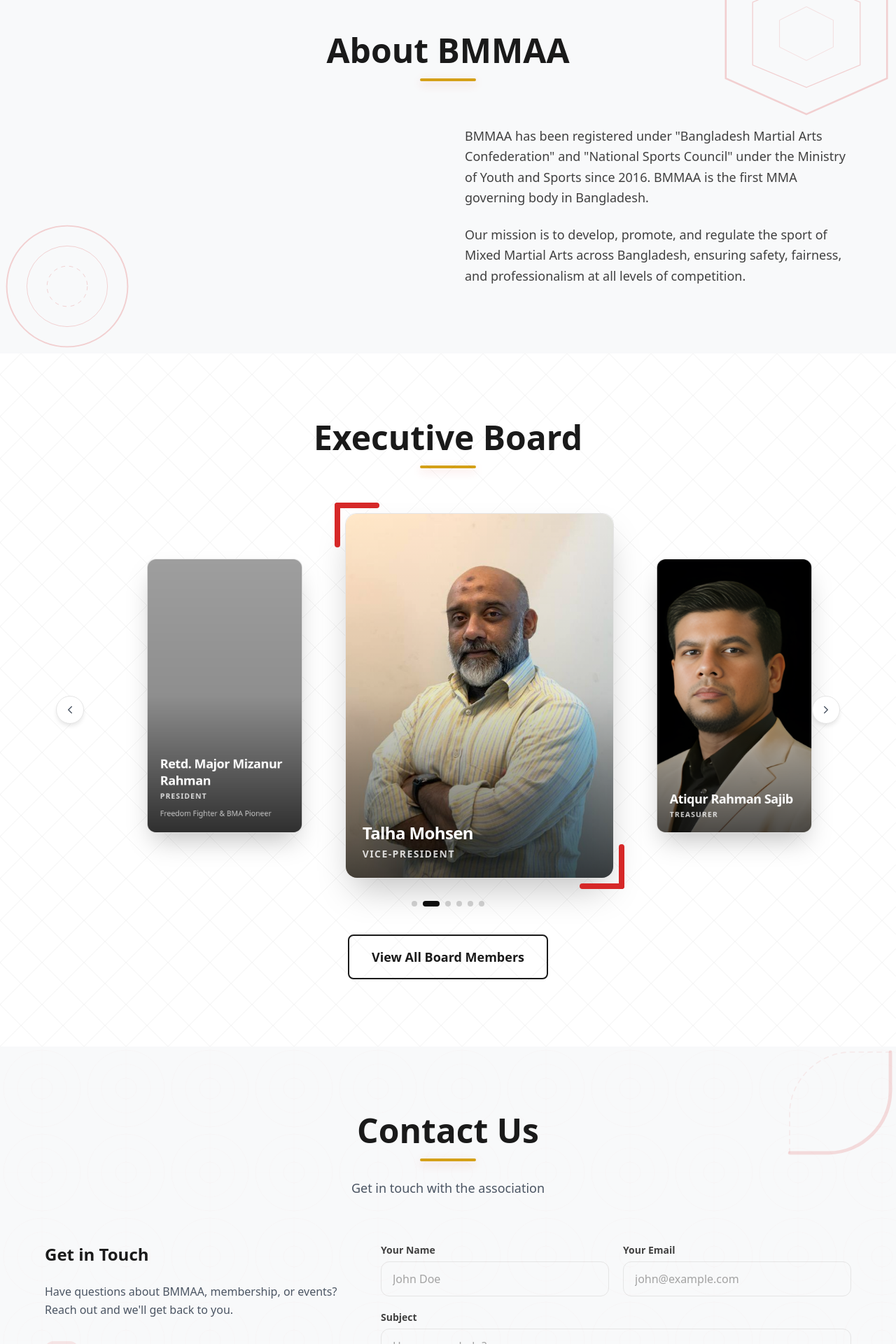
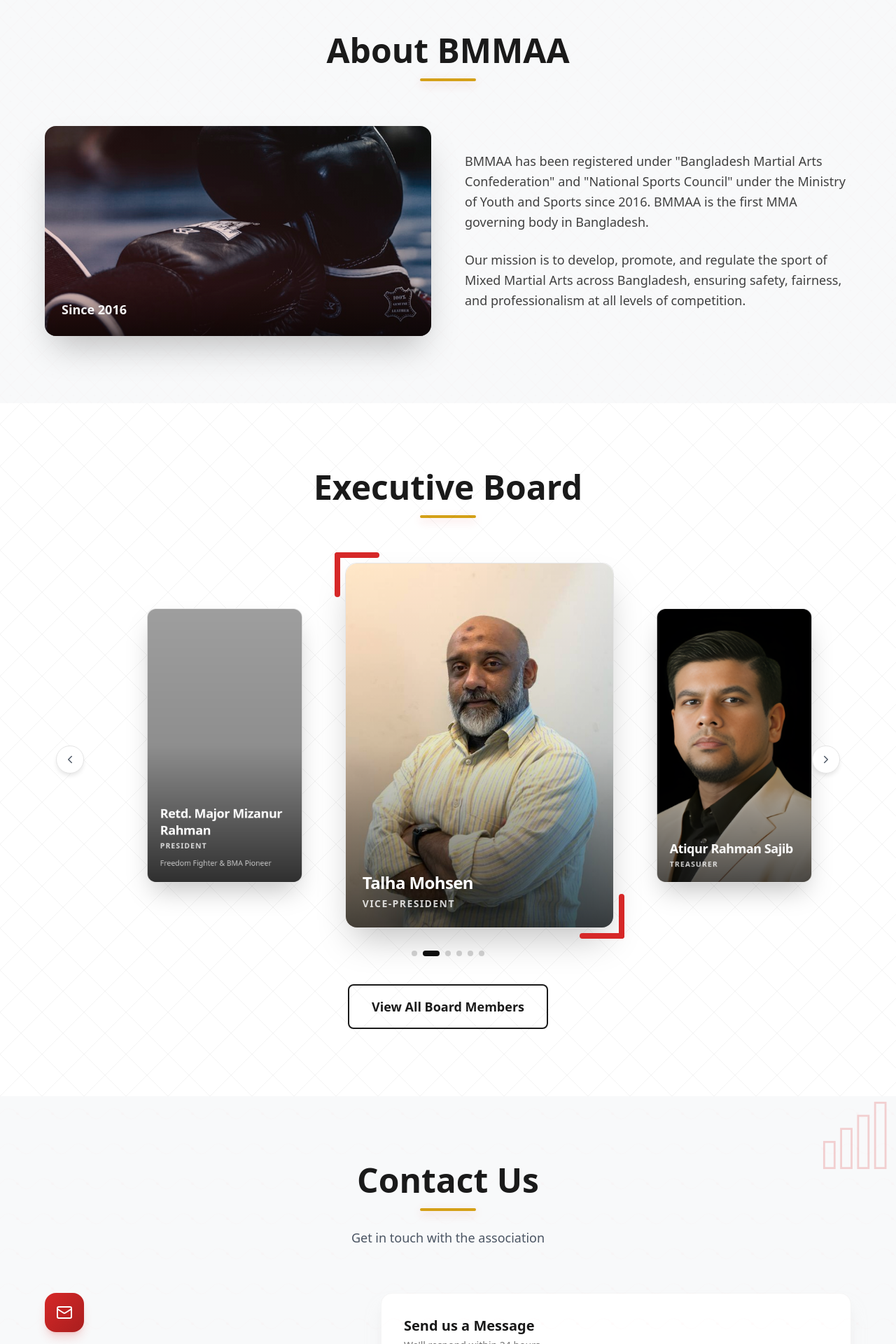
Before and after one commit to AK-Tanha/BMMAA-site, a Next.js app: page / in a window 1280 px wide. Shown: the part 880-2800 px from the top of the page at 70% size. Built offline with nearby package versions, Linux system fonts and the light colour scheme; grey boxes are pictures that could not be loaded.

Commit message:
feat: enhance visual design with SVG patterns, improved animations, and dynamic media updates.

```diff
--- a/app/page.tsx
+++ b/app/page.tsx
@@ -19,38 +19,37 @@
       />
 
       <Section id="about" title="About BMMAA" className="relative bg-neutral-50 pt-24 md:pt-32 overflow-hidden">
-        {/* Subtle geometric decoration */}
-        <svg className="absolute top-0 right-0 w-48 md:w-64 h-48 md:h-64 text-secondary-500/20 pointer-events-none" viewBox="0 0 200 200" fill="none" xmlns="http://www.w3.org/2000/svg">
-          <polygon points="100,10 190,50 190,150 100,190 10,150 10,50" stroke="currentColor" strokeWidth="2" />
-          <polygon points="100,40 160,65 160,135 100,160 40,135 40,65" stroke="currentColor" strokeWidth="1" />
-          <polygon points="100,70 130,85 130,115 100,130 70,115 70,85" stroke="currentColor" strokeWidth="0.5" />
-        </svg>
-        <svg className="absolute bottom-0 left-0 w-32 md:w-48 h-32 md:h-48 text-secondary-500/20 pointer-events-none" viewBox="0 0 100 100" fill="none" xmlns="http://www.w3.org/2000/svg">
-          <circle cx="50" cy="50" r="45" stroke="currentColor" strokeWidth="1" />
-          <circle cx="50" cy="50" r="30" stroke="currentColor" strokeWidth="0.5" />
-          <circle cx="50" cy="50" r="15" stroke="currentColor" strokeWidth="0.5" strokeDasharray="3 3" />
+        {/* Shield scale pattern */}
+        <svg className="absolute inset-0 w-full h-full text-secondary-500/[0.05] pointer-events-none" xmlns="http://www.w3.org/2000/svg">
+          <defs>
+            <pattern id="shield-scales" width="30" height="30" patternUnits="userSpaceOnUse">
+              <path d="M15 0L30 15 15 30 0 15Z" fill="none" stroke="currentColor" strokeWidth="0.4" />
+              <circle cx="15" cy="15" r="1.5" fill="currentColor" opacity="0.3" />
+            </pattern>
+          </defs>
+          <rect width="100%" height="100%" fill="url(#shield-scales)" />
         </svg>
         <div className="grid grid-cols-1 lg:grid-cols-2 gap-8 lg:gap-12 items-center relative z-10">
-          <div className="animate-slide-up">
-            <div className="relative rounded-2xl overflow-hidden shadow-2xl">
+          <div className="animate-slide-up group">
+            <div className="relative rounded-2xl overflow-hidden shadow-2xl min-h-[200px] md:min-h-[300px] transition-transform duration-700 group-hover:scale-[1.02]">
               <Image
-                src="https://images.unsplash.com/photo-1549719386-74dfcbf7dbed?w=800&q=80"
+                src="/About.jpeg"
                 alt="BMMAA - Bangladesh Mixed Martial Arts Association"
                 fill
                 sizes="(max-width: 768px) 100vw, 50vw"
-                className="object-cover"
+                className="object-cover transition-transform duration-[8s] group-hover:scale-110"
               />
-              <div className="absolute inset-0 bg-gradient-to-tr from-secondary-500/20 to-transparent" />
+              <div className="absolute inset-0 bg-gradient-to-tr from-secondary-500/20 to-transparent transition-opacity duration-500 group-hover:opacity-60" />
               <div className="absolute bottom-0 left-0 right-0 bg-gradient-to-t from-black/60 to-transparent p-4 md:p-6">
-                <p className="text-white font-semibold text-sm md:text-lg">Since {ORGANIZATION.founded}</p>
+                <p className="text-white font-semibold text-sm md:text-lg animate-pulse">Since {ORGANIZATION.founded}</p>
               </div>
             </div>
           </div>
-          <div className="space-y-4 md:space-y-6 text-neutral-700 leading-relaxed text-base md:text-lg animate-slide-up animate-delay-200">
-            <p>
+          <div className="space-y-4 md:space-y-6 animate-slide-up animate-delay-200">
+            <p className="text-neutral-700 leading-relaxed text-base md:text-lg animate-fade-in animate-delay-300">
               BMMAA has been registered under &quot;Bangladesh Martial Arts Confederation&quot; and &quot;National Sports Council&quot; under the Ministry of Youth and Sports since {ORGANIZATION.founded}. BMMAA is the first MMA governing body in Bangladesh.
             </p>
-            <p>
+            <p className="text-neutral-700 leading-relaxed text-base md:text-lg animate-fade-in animate-delay-500">
               Our mission is to develop, promote, and regulate the sport of Mixed Martial Arts across Bangladesh, ensuring safety, fairness, and professionalism at all levels of competition.
             </p>
           </div>
@@ -78,27 +77,30 @@
 
 
       <Section id="contact" title="Contact Us" subtitle="Get in touch with the association" className="relative bg-neutral-50 overflow-hidden">
-        {/* Crosshair target pattern */}
+        {/* Connection wave pattern */}
         <svg className="absolute inset-0 w-full h-full text-secondary-500/[0.04] pointer-events-none" xmlns="http://www.w3.org/2000/svg">
           <defs>
-            <pattern id="crosshair" width="120" height="120" patternUnits="userSpaceOnUse">
-              <circle cx="60" cy="60" r="55" fill="none" stroke="currentColor" strokeWidth="0.5" />
-              <circle cx="60" cy="60" r="35" fill="none" stroke="currentColor" strokeWidth="0.3" />
-              <circle cx="60" cy="60" r="15" fill="none" stroke="currentColor" strokeWidth="0.5" />
-              <line x1="5" y1="60" x2="115" y2="60" stroke="currentColor" strokeWidth="0.3" />
-              <line x1="60" y1="5" x2="60" y2="115" stroke="currentColor" strokeWidth="0.3" />
+            <pattern id="connect-waves" width="50" height="50" patternUnits="userSpaceOnUse">
+              <circle cx="25" cy="25" r="2" fill="currentColor" opacity="0.3" />
+              <path d="M0 25Q12.5 10 25 25Q37.5 40 50 25" fill="none" stroke="currentColor" strokeWidth="0.3" />
+              <path d="M0 0Q25 25 50 0" fill="none" stroke="currentColor" strokeWidth="0.2" opacity="0.4" />
+              <path d="M0 50Q25 25 50 50" fill="none" stroke="currentColor" strokeWidth="0.2" opacity="0.4" />
             </pattern>
           </defs>
-          <rect width="100%" height="100%" fill="url(#crosshair)" />
+          <rect width="100%" height="100%" fill="url(#connect-waves)" />
         </svg>
-        {/* Bold corner brackets */}
-        <svg className="absolute top-0 right-0 w-24 md:w-40 h-24 md:h-40 text-secondary-500/15 pointer-events-none" viewBox="0 0 100 100" fill="none" xmlns="http://www.w3.org/2000/svg">
-          <path d="M95 5V40C95 69.6 69.6 95 40 95H5" stroke="currentColor" strokeWidth="3" strokeLinecap="round" />
-          <path d="M95 5H60C30.4 5 5 30.4 5 60V95" stroke="currentColor" strokeWidth="1" strokeLinecap="round" strokeDasharray="4 4" opacity="0.5" />
+        {/* Signal bars accents */}
+        <svg className="absolute top-0 right-0 w-16 md:w-28 h-16 md:h-28 text-secondary-500/20 pointer-events-none" viewBox="0 0 60 60" fill="none" xmlns="http://www.w3.org/2000/svg">
+          <rect x="5" y="35" width="8" height="20" stroke="currentColor" strokeWidth="1.5" />
+          <rect x="18" y="25" width="8" height="30" stroke="currentColor" strokeWidth="1.5" />
+          <rect x="31" y="15" width="8" height="40" stroke="currentColor" strokeWidth="1.5" />
+          <rect x="44" y="5" width="8" height="50" stroke="currentColor" strokeWidth="1.5" />
         </svg>
-        <svg className="absolute bottom-0 left-0 w-24 md:w-40 h-24 md:h-40 text-secondary-500/15 pointer-events-none rotate-180" viewBox="0 0 100 100" fill="none" xmlns="http://www.w3.org/2000/svg">
-          <path d="M95 5V40C95 69.6 69.6 95 40 95H5" stroke="currentColor" strokeWidth="3" strokeLinecap="round" />
-          <path d="M95 5H60C30.4 5 5 30.4 5 60V95" stroke="currentColor" strokeWidth="1" strokeLinecap="round" strokeDasharray="4 4" opacity="0.5" />
+        <svg className="absolute bottom-0 left-0 w-16 md:w-28 h-16 md:h-28 text-secondary-500/20 pointer-events-none rotate-180" viewBox="0 0 60 60" fill="none" xmlns="http://www.w3.org/2000/svg">
+          <rect x="5" y="35" width="8" height="20" stroke="currentColor" strokeWidth="1.5" />
+          <rect x="18" y="25" width="8" height="30" stroke="currentColor" strokeWidth="1.5" />
+          <rect x="31" y="15" width="8" height="40" stroke="currentColor" strokeWidth="1.5" />
+          <rect x="44" y="5" width="8" height="50" stroke="currentColor" strokeWidth="1.5" />
         </svg>
         <ContactForm />
       </Section>
--- a/components/ContactForm.tsx
+++ b/components/ContactForm.tsx
@@ -24,63 +24,77 @@
     <div className="grid grid-cols-1 lg:grid-cols-5 gap-8 lg:gap-12">
       {/* Contact Info */}
       <div className="lg:col-span-2 space-y-6 lg:space-y-8">
-        <div>
-          <h3 className="text-xl md:text-2xl font-bold text-neutral-900 mb-4 md:mb-6">Get in Touch</h3>
+        <div className="relative">
+          <div className="w-12 h-12 md:w-14 md:h-14 rounded-2xl bg-gradient-to-br from-secondary-500 to-secondary-600 flex items-center justify-center mb-4 md:mb-5 shadow-lg shadow-secondary-500/20">
+            <Mail className="w-5 h-5 md:w-6 md:h-6 text-white" />
+          </div>
+          <h3 className="text-2xl md:text-3xl font-bold text-neutral-900 mb-3">Get in Touch</h3>
           <p className="text-neutral-600 leading-relaxed text-sm md:text-base">
             Have questions about BMMAA, membership, or events? Reach out and we&apos;ll get back to you.
           </p>
         </div>
 
-        <div className="space-y-4 md:space-y-6">
-          <a href={`mailto:${ORGANIZATION.email}`} className="flex items-center gap-3 md:gap-4 group">
-            <div className="w-10 h-10 md:w-12 md:h-12 rounded-xl bg-secondary-500/10 flex items-center justify-center shrink-0 group-hover:bg-secondary-500/20 transition-colors">
-              <Mail className="w-4 h-4 md:w-5 md:h-5 text-secondary-500" />
+        <div className="space-y-3 md:space-y-4">
+          <a href={`mailto:${ORGANIZATION.email}`} className="flex items-center gap-3 md:gap-4 group p-3 md:p-4 rounded-xl hover:bg-white hover:shadow-md transition-all duration-300">
+            <div className="w-10 h-10 md:w-12 md:h-12 rounded-xl bg-secondary-500/10 flex items-center justify-center shrink-0 group-hover:bg-secondary-500 group-hover:text-white transition-all duration-300">
+              <Mail className="w-4 h-4 md:w-5 md:h-5 text-secondary-500 group-hover:text-white transition-colors" />
             </div>
             <div>
-              <p className="text-sm text-neutral-500">Email</p>
-              <p className="text-neutral-900 font-semibold">{ORGANIZATION.email}</p>
+              <p className="text-xs md:text-sm text-neutral-500 font-medium">Email</p>
+              <p className="text-neutral-900 font-semibold text-sm md:text-base">{ORGANIZATION.email}</p>
             </div>
           </a>
 
-          <a href={`tel:${ORGANIZATION.phone}`} className="flex items-center gap-3 md:gap-4 group">
-            <div className="w-10 h-10 md:w-12 md:h-12 rounded-xl bg-secondary-500/10 flex items-center justify-center shrink-0 group-hover:bg-secondary-500/20 transition-colors">
-              <Phone className="w-4 h-4 md:w-5 md:h-5 text-secondary-500" />
+          <a href={`tel:${ORGANIZATION.phone}`} className="flex items-center gap-3 md:gap-4 group p-3 md:p-4 rounded-xl hover:bg-white hover:shadow-md transition-all duration-300">
+            <div className="w-10 h-10 md:w-12 md:h-12 rounded-xl bg-secondary-500/10 flex items-center justify-center shrink-0 group-hover:bg-secondary-500 group-hover:text-white transition-all duration-300">
+              <Phone className="w-4 h-4 md:w-5 md:h-5 text-secondary-500 group-hover:text-white transition-colors" />
             </div>
             <div>
-              <p className="text-sm text-neutral-500">Phone</p>
-              <p className="text-neutral-900 font-semibold">{ORGANIZATION.phone}</p>
+              <p className="text-xs md:text-sm text-neutral-500 font-medium">Phone</p>
+              <p className="text-neutral-900 font-semibold text-sm md:text-base">{ORGANIZATION.phone}</p>
             </div>
           </a>
 
-          <div className="flex items-center gap-3 md:gap-4">
+          <div className="flex items-center gap-3 md:gap-4 group p-3 md:p-4 rounded-xl hover:bg-white hover:shadow-md transition-all duration-300 cursor-default">
             <div className="w-10 h-10 md:w-12 md:h-12 rounded-xl bg-secondary-500/10 flex items-center justify-center shrink-0">
               <MapPin className="w-4 h-4 md:w-5 md:h-5 text-secondary-500" />
             </div>
             <div>
-              <p className="text-sm text-neutral-500">Address</p>
-              <p className="text-neutral-900 font-semibold">{ORGANIZATION.address}</p>
+              <p className="text-xs md:text-sm text-neutral-500 font-medium">Address</p>
+              <p className="text-neutral-900 font-semibold text-sm md:text-base">{ORGANIZATION.address}</p>
             </div>
           </div>
         </div>
 
-        <div className="flex gap-3 md:gap-4 pt-2">
-          <a href={ORGANIZATION.socialMedia.facebook} target="_blank" rel="noopener noreferrer" className="w-9 h-9 md:w-10 md:h-10 rounded-lg bg-neutral-100 flex items-center justify-center text-neutral-600 hover:bg-secondary-500 hover:text-white transition-all" aria-label="Facebook">
+        <div className="pt-4">
+          <p className="text-xs md:text-sm font-semibold text-neutral-500 mb-3 md:mb-4 uppercase tracking-wider">Follow Us</p>
+          <div className="flex gap-3 md:gap-4">
+            <a href={ORGANIZATION.socialMedia.facebook} target="_blank" rel="noopener noreferrer" className="w-10 h-10 md:w-11 md:h-11 rounded-xl bg-neutral-100 flex items-center justify-center text-neutral-600 hover:bg-secondary-500 hover:text-white hover:shadow-lg hover:shadow-secondary-500/20 transition-all duration-300" aria-label="Facebook">
               <svg className="w-4 h-4 md:w-5 md:h-5" fill="currentColor" viewBox="0 0 24 24"><path d="M24 12.073c0-6.627-5.373-12-12-12s-12 5.373-12 12c0 5.99 4.388 10.954 10.125 11.854v-8.385H7.078v-3.47h3.047V9.43c0-3.007 1.792-4.669 4.533-4.669 1.312 0 2.686.235 2.686.235v2.953H15.83c-1.491 0-1.956.925-1.956 1.874v2.25h3.328l-.532 3.47h-2.796v8.385C19.612 23.027 24 18.062 24 12.073z"/></svg>
             </a>
-          <a href={ORGANIZATION.socialMedia.instagram} target="_blank" rel="noopener noreferrer" className="w-9 h-9 md:w-10 md:h-10 rounded-lg bg-neutral-100 flex items-center justify-center text-neutral-600 hover:bg-secondary-500 hover:text-white transition-all" aria-label="Instagram">
+            <a href={ORGANIZATION.socialMedia.instagram} target="_blank" rel="noopener noreferrer" className="w-10 h-10 md:w-11 md:h-11 rounded-xl bg-neutral-100 flex items-center justify-center text-neutral-600 hover:bg-secondary-500 hover:text-white hover:shadow-lg hover:shadow-secondary-500/20 transition-all duration-300" aria-label="Instagram">
               <svg className="w-4 h-4 md:w-5 md:h-5" fill="currentColor" viewBox="0 0 24 24"><path d="M12 2.163c3.204 0 3.584.012 4.85.07 3.252.148 4.771 1.691 4.919 4.919.058 1.265.069 1.645.069 4.849 0 3.205-.012 3.584-.069 4.849-.149 3.225-1.664 4.771-4.919 4.919-1.266.058-1.644.07-4.85.07-3.204 0-3.584-.012-4.849-.07-3.26-.149-4.771-1.699-4.919-4.92-.058-1.265-.07-1.644-.07-4.849 0-3.204.013-3.583.07-4.849.149-3.227 1.664-4.771 4.919-4.919 1.266-.057 1.645-.069 4.849-.069zM12 0C8.741 0 8.333.014 7.053.072 2.695.272.273 2.69.073 7.052.014 8.333 0 8.741 0 12c0 3.259.014 3.668.072 4.948.2 4.358 2.618 6.78 6.98 6.98C8.333 23.986 8.741 24 12 24c3.259 0 3.668-.014 4.948-.072 4.354-.2 6.782-2.618 6.979-6.98.059-1.28.073-1.689.073-4.948 0-3.259-.014-3.667-.072-4.947-.196-4.354-2.617-6.78-6.979-6.98C15.668.014 15.259 0 12 0zm0 5.838a6.162 6.162 0 100 12.324 6.162 6.162 0 000-12.324zM12 16a4 4 0 110-8 4 4 0 010 8zm6.406-11.845a1.44 1.44 0 100 2.881 1.44 1.44 0 000-2.881z"/></svg>
             </a>
-          <a href={ORGANIZATION.socialMedia.linkedin} target="_blank" rel="noopener noreferrer" className="w-9 h-9 md:w-10 md:h-10 rounded-lg bg-neutral-100 flex items-center justify-center text-neutral-600 hover:bg-secondary-500 hover:text-white transition-all" aria-label="LinkedIn">
+            <a href={ORGANIZATION.socialMedia.linkedin} target="_blank" rel="noopener noreferrer" className="w-10 h-10 md:w-11 md:h-11 rounded-xl bg-neutral-100 flex items-center justify-center text-neutral-600 hover:bg-secondary-500 hover:text-white hover:shadow-lg hover:shadow-secondary-500/20 transition-all duration-300" aria-label="LinkedIn">
               <svg className="w-4 h-4 md:w-5 md:h-5" fill="currentColor" viewBox="0 0 24 24"><path d="M20.447 20.452h-3.554v-5.569c0-1.328-.027-3.037-1.852-3.037-1.853 0-2.136 1.445-2.136 2.939v5.667H9.351V9h3.414v1.561h.046c.477-.9 1.637-1.85 3.37-1.85 3.601 0 4.267 2.37 4.267 5.455v6.286zM5.337 7.433c-1.144 0-2.063-.926-2.063-2.065 0-1.138.92-2.063 2.063-2.063 1.14 0 2.064.925 2.064 2.063 0 1.139-.925 2.065-2.064 2.065zm1.782 13.019H3.555V9h3.564v11.452zM22.225 0H1.771C.792 0 0 .774 0 1.729v20.542C0 23.227.792 24 1.771 24h20.451C23.2 24 24 23.227 24 22.271V1.729C24 .774 23.2 0 22.222 0h.003z"/></svg>
             </a>
           </div>
         </div>
+      </div>
 
       {/* Form */}
-      <form onSubmit={handleSubmit} className="lg:col-span-3 space-y-4 md:space-y-5">
+      <form onSubmit={handleSubmit} className="lg:col-span-3 bg-white rounded-2xl shadow-xl shadow-neutral-200/50 p-6 md:p-8 space-y-5 md:space-y-6 border border-neutral-100">
+        <div>
+          <h4 className="text-lg md:text-xl font-bold text-neutral-900 mb-1">Send us a Message</h4>
+          <p className="text-sm text-neutral-500">We&apos;ll respond within 24 hours</p>
+        </div>
         <div className="grid grid-cols-1 sm:grid-cols-2 gap-4 md:gap-5">
           <div>
-            <label htmlFor="name" className="block text-xs md:text-sm font-semibold text-neutral-700 mb-1 md:mb-1.5">Your Name</label>
+            <label htmlFor="name" className="block text-xs md:text-sm font-semibold text-neutral-700 mb-1.5 md:mb-2">Your Name</label>
+            <div className="relative">
+              <div className="absolute inset-y-0 left-0 pl-3 md:pl-4 flex items-center pointer-events-none text-neutral-400">
+                <svg className="w-4 h-4 md:w-5 md:h-5" fill="none" viewBox="0 0 24 24" stroke="currentColor"><path strokeLinecap="round" strokeLinejoin="round" strokeWidth={1.5} d="M16 7a4 4 0 11-8 0 4 4 0 018 0zM12 14a7 7 0 00-7 7h14a7 7 0 00-7-7z" /></svg>
+              </div>
               <input
                 id="name"
                 name="name"
@@ -89,11 +103,16 @@
                 value={form.name}
                 onChange={handleChange}
                 placeholder="John Doe"
-              className="w-full px-3 md:px-4 py-2.5 md:py-3 rounded-xl border border-neutral-200 bg-neutral-50 text-neutral-900 placeholder-neutral-400 focus:outline-none focus:ring-2 focus:ring-secondary-500/30 focus:border-secondary-500 transition-all text-sm md:text-base"
+                className="w-full pl-10 md:pl-12 pr-4 py-3 md:py-3.5 rounded-xl border border-neutral-200 bg-neutral-50 text-neutral-900 placeholder-neutral-400 focus:outline-none focus:ring-2 focus:ring-secondary-500/30 focus:border-secondary-500 focus:bg-white transition-all text-sm md:text-base"
               />
             </div>
+          </div>
           <div>
-            <label htmlFor="email" className="block text-xs md:text-sm font-semibold text-neutral-700 mb-1 md:mb-1.5">Your Email</label>
+            <label htmlFor="email" className="block text-xs md:text-sm font-semibold text-neutral-700 mb-1.5 md:mb-2">Your Email</label>
+            <div className="relative">
+              <div className="absolute inset-y-0 left-0 pl-3 md:pl-4 flex items-center pointer-events-none text-neutral-400">
+                <svg className="w-4 h-4 md:w-5 md:h-5" fill="none" viewBox="0 0 24 24" stroke="currentColor"><path strokeLinecap="round" strokeLinejoin="round" strokeWidth={1.5} d="M3 8l7.89 5.26a2 2 0 002.22 0L21 8M5 19h14a2 2 0 002-2V7a2 2 0 00-2-2H5a2 2 0 00-2 2v10a2 2 0 002 2z" /></svg>
+              </div>
               <input
                 id="email"
                 name="email"
@@ -102,13 +121,18 @@
                 value={form.email}
                 onChange={handleChange}
                 placeholder="john@example.com"
-              className="w-full px-3 md:px-4 py-2.5 md:py-3 rounded-xl border border-neutral-200 bg-neutral-50 text-neutral-900 placeholder-neutral-400 focus:outline-none focus:ring-2 focus:ring-secondary-500/30 focus:border-secondary-500 transition-all text-sm md:text-base"
+                className="w-full pl-10 md:pl-12 pr-4 py-3 md:py-3.5 rounded-xl border border-neutral-200 bg-neutral-50 text-neutral-900 placeholder-neutral-400 focus:outline-none focus:ring-2 focus:ring-secondary-500/30 focus:border-secondary-500 focus:bg-white transition-all text-sm md:text-base"
               />
+            </div>
           </div>
         </div>
 
         <div>
-          <label htmlFor="subject" className="block text-xs md:text-sm font-semibold text-neutral-700 mb-1 md:mb-1.5">Subject</label>
+          <label htmlFor="subject" className="block text-xs md:text-sm font-semibold text-neutral-700 mb-1.5 md:mb-2">Subject</label>
+          <div className="relative">
+            <div className="absolute inset-y-0 left-0 pl-3 md:pl-4 flex items-center pointer-events-none text-neutral-400">
+              <svg className="w-4 h-4 md:w-5 md:h-5" fill="none" viewBox="0 0 24 24" stroke="currentColor"><path strokeLinecap="round" strokeLinejoin="round" strokeWidth={1.5} d="M7 7h.01M7 3h5c.512 0 1.024.195 1.414.586l7 7a2 2 0 010 2.828l-7 7a2 2 0 01-2.828 0l-7-7A1.994 1.994 0 013 12V7a4 4 0 014-4z" /></svg>
+            </div>
             <input
               id="subject"
               name="subject"
@@ -116,12 +140,17 @@
               value={form.subject}
               onChange={handleChange}
               placeholder="How can we help?"
-            className="w-full px-3 md:px-4 py-2.5 md:py-3 rounded-xl border border-neutral-200 bg-neutral-50 text-neutral-900 placeholder-neutral-400 focus:outline-none focus:ring-2 focus:ring-secondary-500/30 focus:border-secondary-500 transition-all text-sm md:text-base"
+              className="w-full pl-10 md:pl-12 pr-4 py-3 md:py-3.5 rounded-xl border border-neutral-200 bg-neutral-50 text-neutral-900 placeholder-neutral-400 focus:outline-none focus:ring-2 focus:ring-secondary-500/30 focus:border-secondary-500 focus:bg-white transition-all text-sm md:text-base"
             />
+          </div>
         </div>
 
         <div>
-          <label htmlFor="message" className="block text-xs md:text-sm font-semibold text-neutral-700 mb-1 md:mb-1.5">Message</label>
+          <label htmlFor="message" className="block text-xs md:text-sm font-semibold text-neutral-700 mb-1.5 md:mb-2">Message</label>
+          <div className="relative">
+            <div className="absolute top-3 md:top-3.5 left-0 pl-3 md:pl-4 flex items-start pointer-events-none text-neutral-400">
+              <svg className="w-4 h-4 md:w-5 md:h-5" fill="none" viewBox="0 0 24 24" stroke="currentColor"><path strokeLinecap="round" strokeLinejoin="round" strokeWidth={1.5} d="M8 10h.01M12 10h.01M16 10h.01M9 16H5a2 2 0 01-2-2V6a2 2 0 012-2h14a2 2 0 012 2v8a2 2 0 01-2 2h-5l-5 5v-5z" /></svg>
+            </div>
             <textarea
               id="message"
               name="message"
@@ -130,13 +159,14 @@
               onChange={handleChange}
               rows={4}
               placeholder="Write your message here..."
-            className="w-full px-3 md:px-4 py-2.5 md:py-3 rounded-xl border border-neutral-200 bg-neutral-50 text-neutral-900 placeholder-neutral-400 focus:outline-none focus:ring-2 focus:ring-secondary-500/30 focus:border-secondary-500 transition-all resize-none text-sm md:text-base"
+              className="w-full pl-10 md:pl-12 pr-4 py-3 md:py-3.5 rounded-xl border border-neutral-200 bg-neutral-50 text-neutral-900 placeholder-neutral-400 focus:outline-none focus:ring-2 focus:ring-secondary-500/30 focus:border-secondary-500 focus:bg-white transition-all resize-none text-sm md:text-base"
             />
+          </div>
         </div>
 
         <button
           type="submit"
-          className="w-full sm:w-auto px-6 md:px-8 py-3 md:py-3.5 bg-secondary-500 text-white font-semibold rounded-xl hover:bg-secondary-600 hover:shadow-glow transition-all duration-300 inline-flex items-center justify-center gap-2 active:scale-[0.98] text-sm md:text-base"
+          className="w-full sm:w-auto px-8 md:px-10 py-3.5 md:py-4 bg-gradient-to-r from-secondary-500 to-secondary-600 text-white font-semibold rounded-xl hover:from-secondary-600 hover:to-secondary-700 hover:shadow-xl hover:shadow-secondary-500/20 transition-all duration-300 inline-flex items-center justify-center gap-2.5 active:scale-[0.98] text-sm md:text-base"
         >
           <Send size={16} className="md:w-[18px] md:h-[18px]" />
           {sent ? 'Message Ready!' : 'Send Message'}
```
Also changed, not shown: app/executive-board/[id]/page.tsx (+12 -2 lines), app/executive-board/page.tsx (+13 -1 lines), public/About.jpeg (added). Lines whose indentation alone changed are shown as unchanged.
